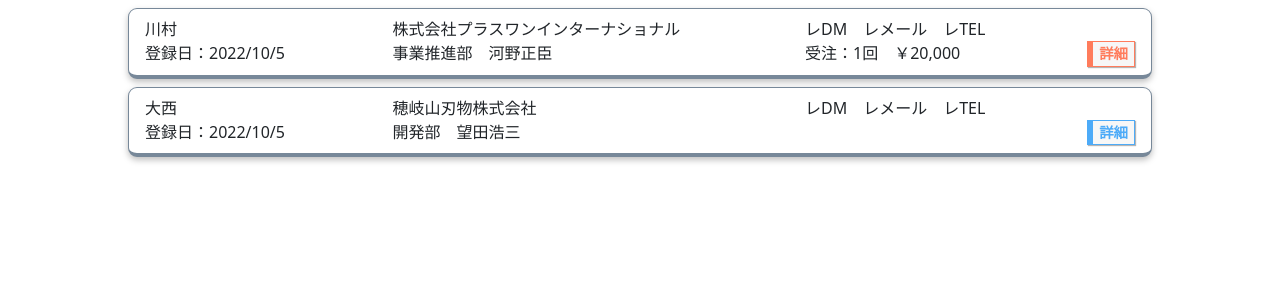
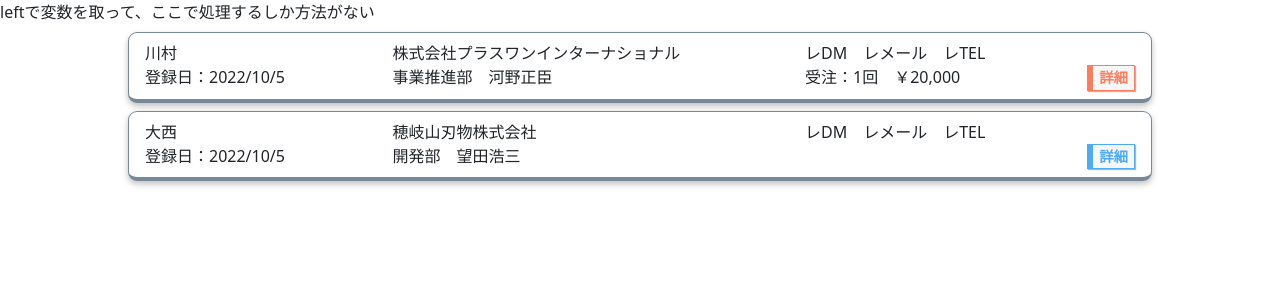
Before and after one commit to kawamura-katsufumi/python-test, a Django app: page /plac8/left/ in a window 1280 px wide. Shown: the top 300 px of the page. Run offline with Django 3.2, Linux system fonts and the light colour scheme.

Commit message:
note2350

```diff
--- a/python/dj_test/plac8/templates/plac8/left.html
+++ b/python/dj_test/plac8/templates/plac8/left.html
@@ -83,6 +83,7 @@
 </style>
 </head>
 <body>
+    {{tt}}
     <div align="center">
         <div style="width: 80%;">
 
@@ -273,8 +274,8 @@
             },false);
         }
 
+    </script>
 
 
-    </script>
 </body>
 </html>
--- a/python/dj_test/plac8/views.py
+++ b/python/dj_test/plac8/views.py
@@ -4,13 +4,15 @@ from.models import Customer,Recieve,Item
 
 
 def index(request):
+    def left():
+        pass
     return render(request,"plac8/index.html")
 
 def top(request):
     return render(request,"plac8/top.html")
 
 def left(request):
-    return render(request,"plac8/left.html")
+    return render(request,"plac8/left.html",{"tt":"leftで変数を取って、ここで処理するしか方法がない"})
 
 def right(request):
     return render(request,"plac8/right.html")
```
